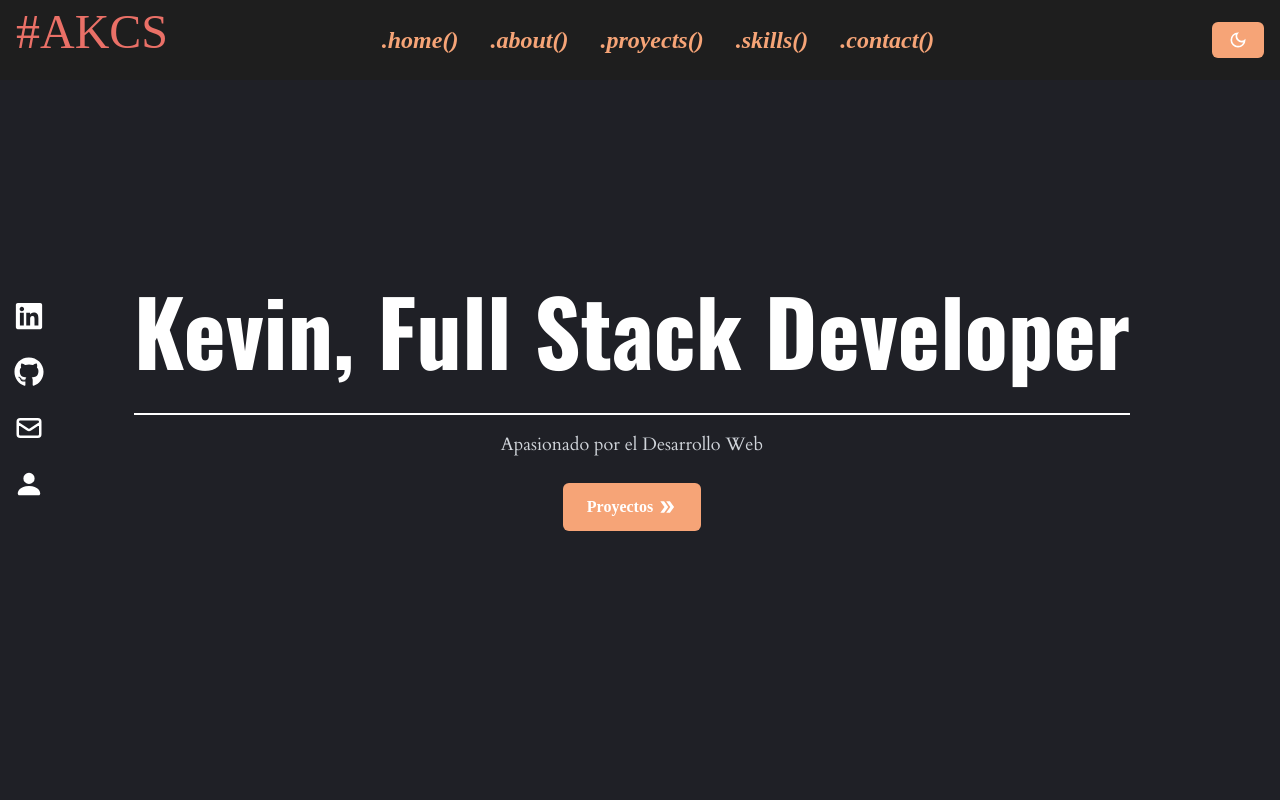
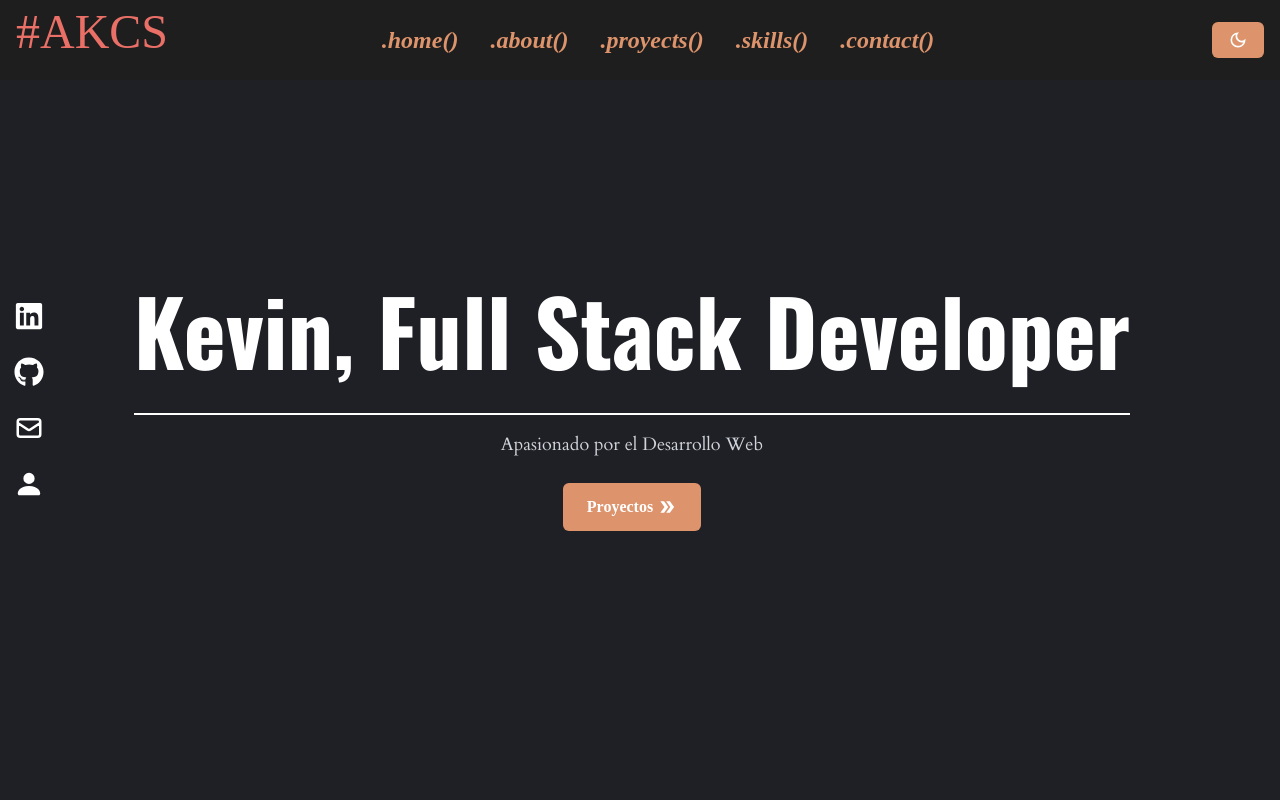
Before and after one commit to Laoset/Portfolio, a React (Create React App) app: page / in a window 1280 px wide. Shown: the top 800 px of the page. Built offline with nearby package versions, Linux system fonts and the light colour scheme; the HTML template or start-up script is replaced by a standard one; a web font is replaced by a local one.

Commit message:
fixcolor

```diff
--- a/tailwind.config.js
+++ b/tailwind.config.js
@@ -18,7 +18,7 @@ module.exports = {
       'casiFondo': '#1e1e1e',
       'otroFondo': '#1f2026',
       'colorCards': '#363740',
-      'nuevoBoton': '#f6a477',
+      'nuevoBoton': '#DD936B',
       'nuevoBoton2': '#ea7067'
     }
     },
```
